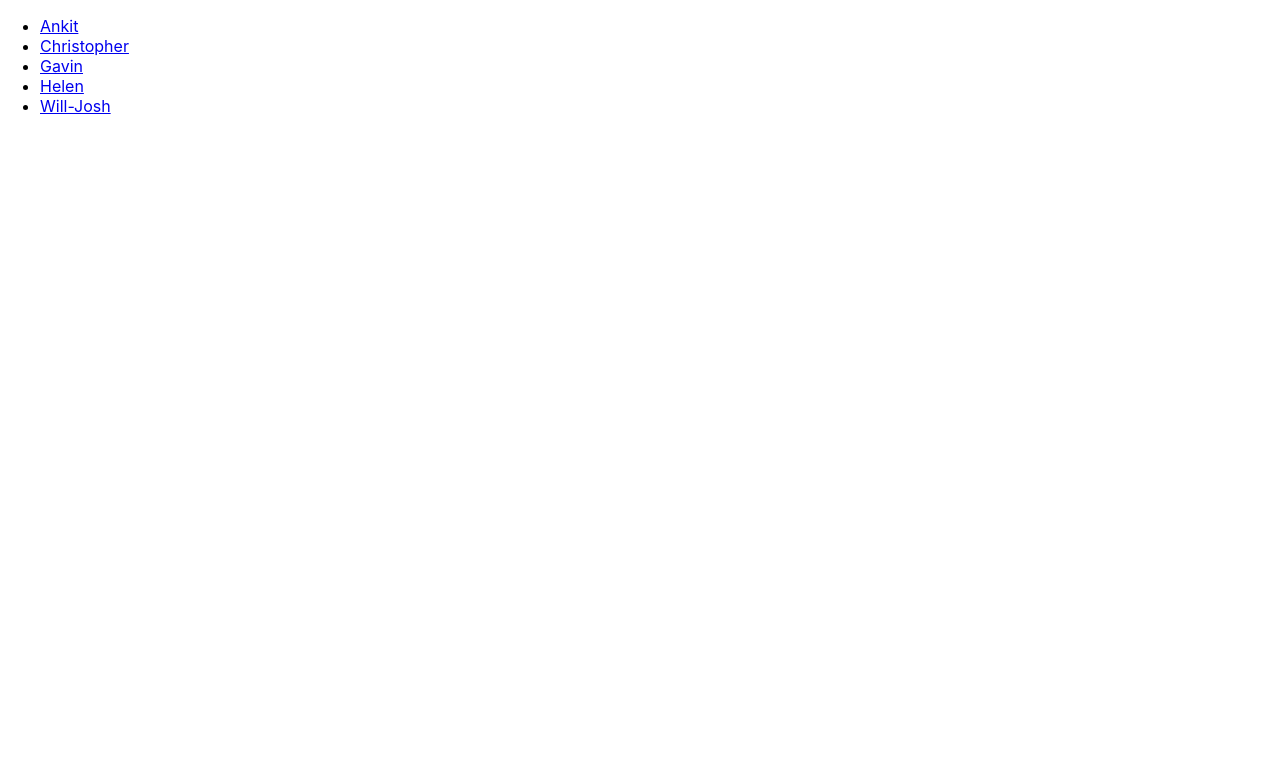
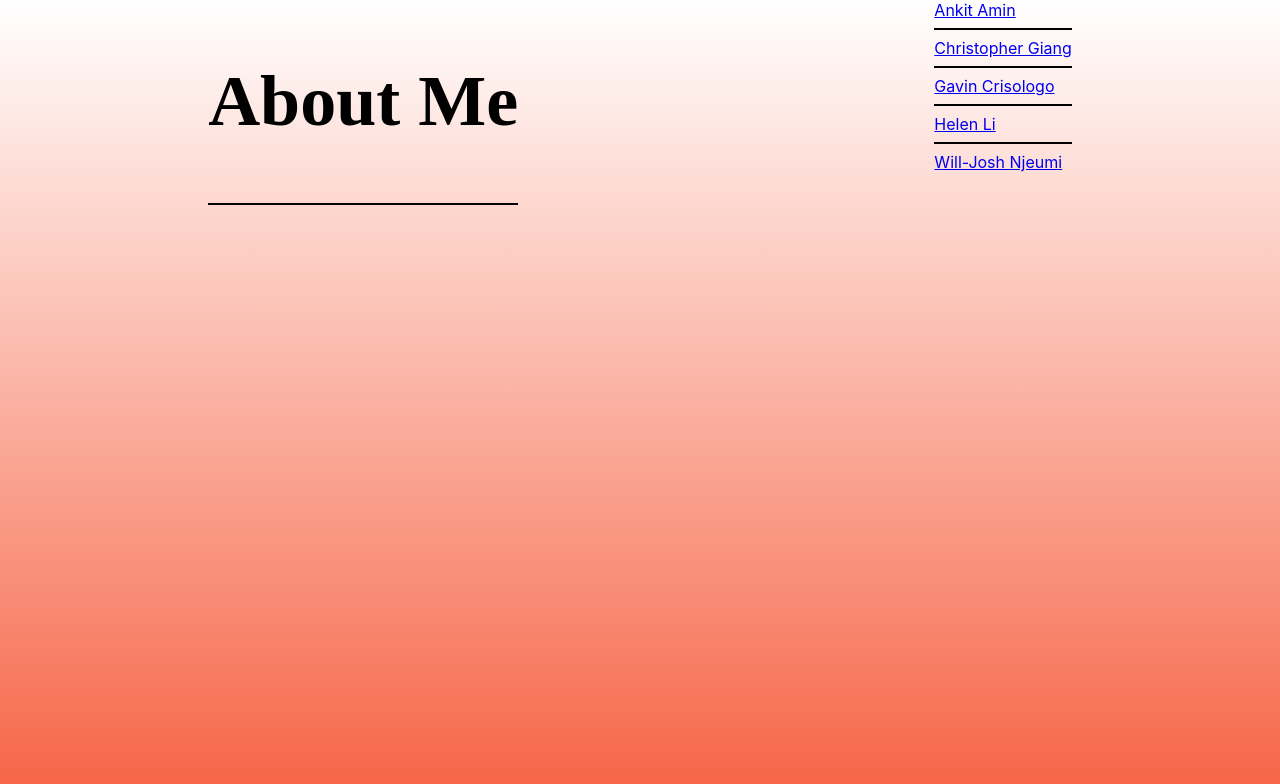
Before and after one commit to helpexe/h4i-group3-aboutme, a React (Create React App) app: page / in a window 1280 px wide. Shown: the top 784 px of the page. Built offline with nearby package versions, Linux system fonts and the light colour scheme.

Commit message:
Added gradient background, established borders

```diff
--- /dev/null
+++ b/src/Home.css
@@ -0,0 +1,29 @@
+.container {
+    /* Set the width and height of the container */
+    width: 100%;
+    min-height: 100vh;
+
+    /* Create a gradient background */
+    background-image: linear-gradient(to bottom, white, rgba(244,60,22,.8));
+
+    /* Center the content vertically */
+    display: flex;
+    flex-direction: column;
+    justify-content: center;
+}
+
+.about {
+    /* Use a large, cursive font */
+    font-family: "Brush Script MT", cursive;
+    font-size: 72px;
+
+    /* Set the text color */
+    color: black;
+
+    /* Center the text horizontally */
+    text-align: center;
+}
+
+hr {
+    border: 1px solid black;
+}
--- a/src/Home.js
+++ b/src/Home.js
@@ -1,26 +1,27 @@
 import React from 'react'
 import { Link } from 'react-router-dom'
+import "./Home.css"
 
 
 const Home = () => (
     <>
-    <ul>
-      <li>
-        <Link to="/ankit">Ankit</Link>
-      </li>
-      <li>
-        <Link to="/christopher">Christopher</Link>
-      </li>
-      <li>
-        <Link to="/gavin">Gavin</Link>
-      </li>
-      <li>
-        <Link to="/helen">Helen</Link>
-      </li>
-      <li>
-        <Link to="/will-josh">Will-Josh</Link>
-      </li>
-    </ul>
+    <div className="container">
+      <section>
+        <h1 class="about">About Me</h1>
+        <hr></hr>
+      </section>
+      <section>
+          <Link to="/ankit">Ankit Amin</Link>
+          <br></br><hr></hr>
+          <Link to="/christopher">Christopher Giang</Link>
+          <br></br><hr></hr>
+          <Link to="/gavin">Gavin Crisologo</Link>
+          <br></br><hr></hr>
+          <Link to="/helen">Helen Li</Link>
+          <br></br><hr></hr>
+          <Link to="/will-josh">Will-Josh Njeumi</Link>
+      </section>
+    </div>
     </>
 )
 
```
